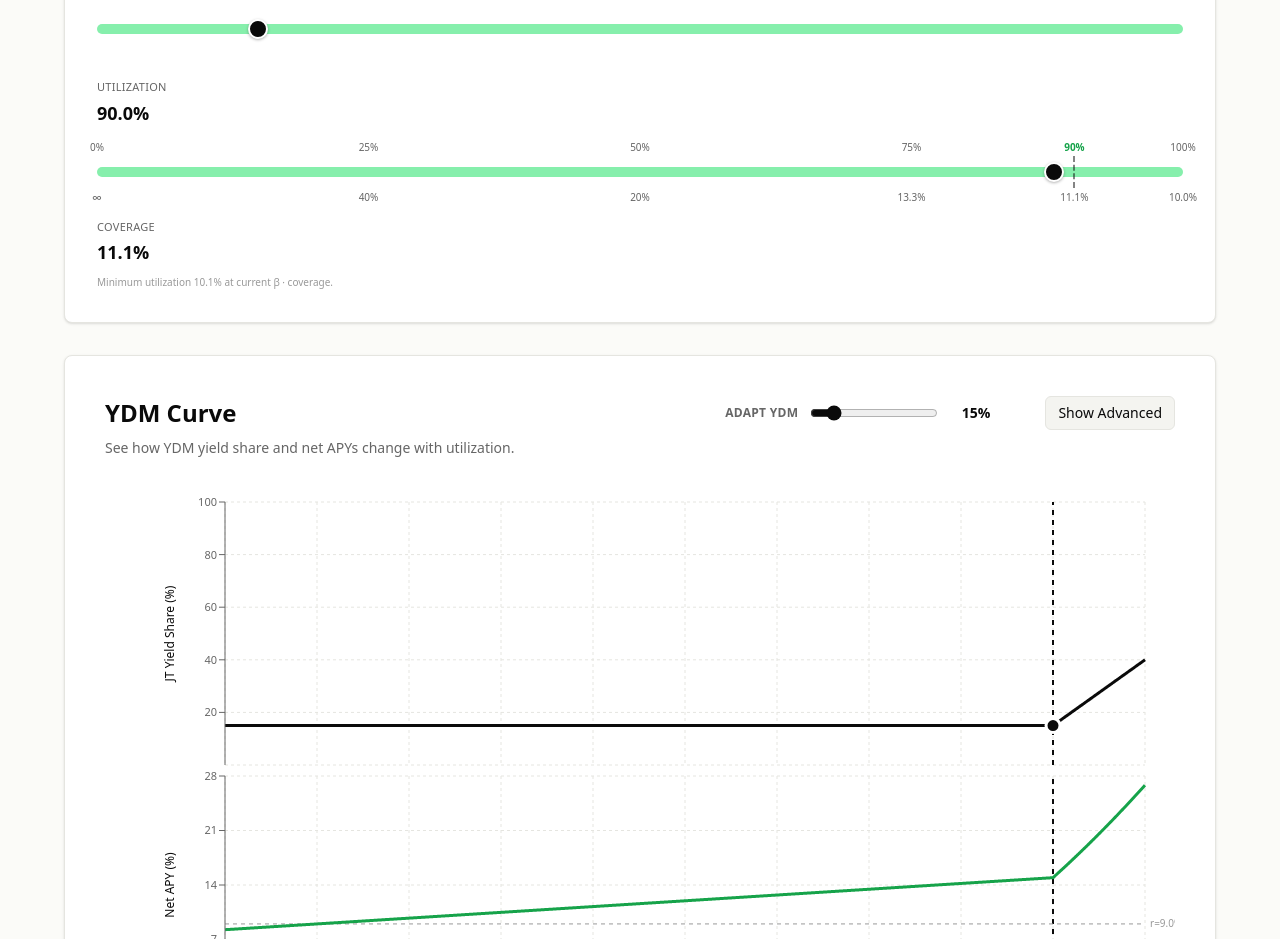
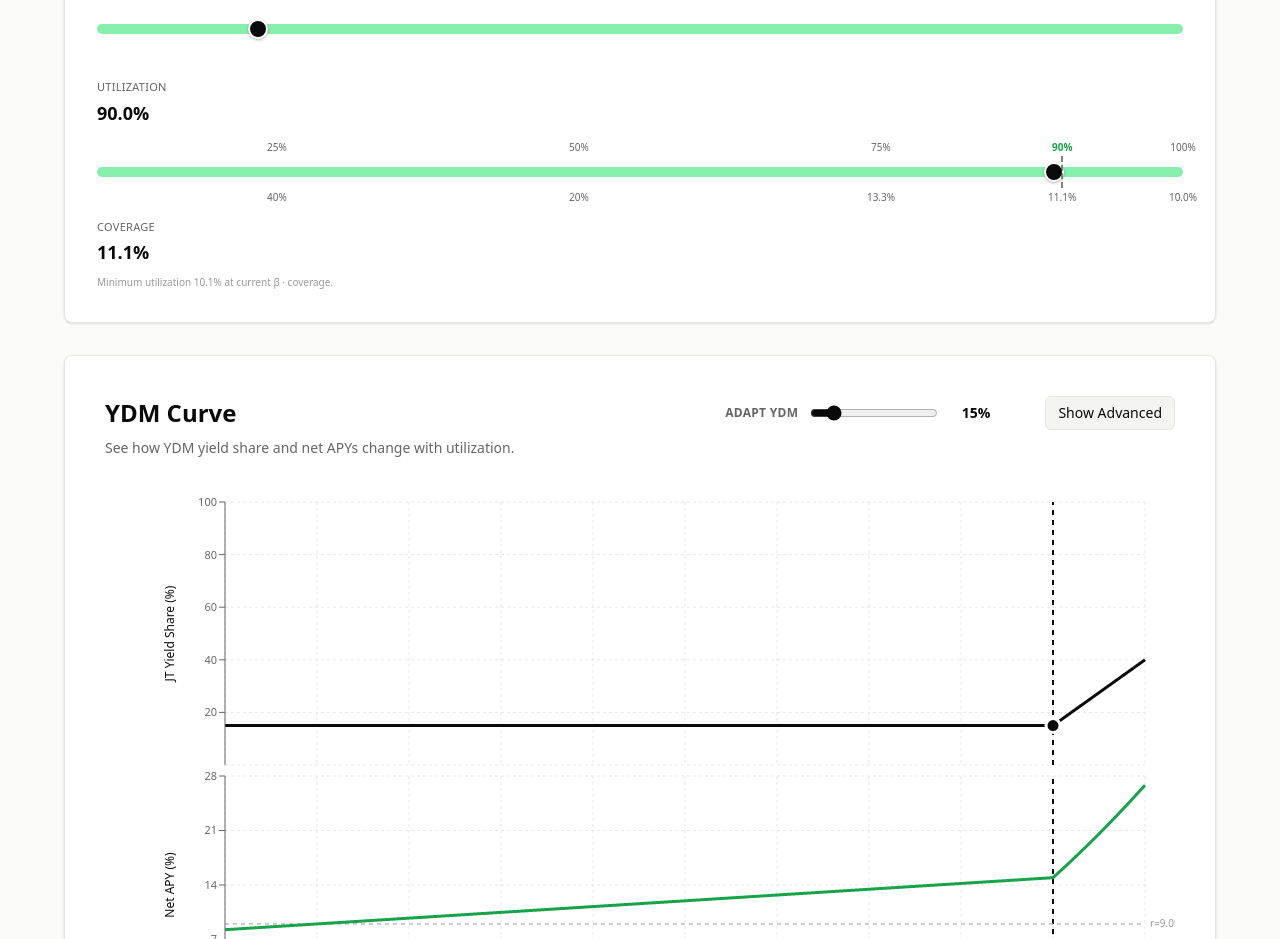
Before and after one commit to roycoprotocol/royco-simulator, a Next.js app: page / in a window 1280 px wide. Shown: the part 1580-2519 px from the top of the page. Built offline with nearby package versions, Linux system fonts and the light colour scheme.

Commit message:
rescale tick positions on simple slider to match active [β·COV, 1] range

```diff
--- a/app/page.tsx
+++ b/app/page.tsx
@@ -588,6 +588,21 @@ export default function YieldSimulator() {
       ? Math.min(1, Math.max(0, covNum * betaNumLocal) + SLIDER_STEP)
       : SLIDER_STEP;
     const sliderMin = variant === 'simple' ? minUtil : 0;
+    // Map a utilization value to its visual position on the rendered track.
+    // For simple: track spans [minUtil, 1] so ticks must be scaled accordingly.
+    // For complex: use the piecewise position mapping unchanged.
+    const toTrackPosition = (utilValue: number): number | null => {
+      if (variant === 'simple') {
+        if (utilValue < minUtil) return null;
+        if (utilValue >= 1) return 1;
+        const denom = 1 - minUtil;
+        if (denom <= 0) return 0;
+        return (utilValue - minUtil) / denom;
+      }
+      if (!Number.isFinite(utilValue)) return 1;
+      return complexPositionFromUtil(utilValue);
+    };
+    const renderedTargetPosition = toTrackPosition(TARGET_UTIL) ?? targetPosition;
     const trySnap = (pos: number) => {
       const u = utilFromPos(pos);
       if (Math.abs(u - TARGET_UTIL) <= SNAP_UTIL_TOLERANCE) setUtilization(TARGET_UTIL);
@@ -605,11 +620,14 @@ export default function YieldSimulator() {
         <label htmlFor={inputId} className="sr-only">Utilization</label>
 
         <div className="relative h-5">
-          {ticks.map((t) => (
+          {ticks.map((t) => {
+            const pos = toTrackPosition(t.utilValue);
+            if (pos === null) return null;
+            return (
             <div
               key={`above-${t.position}`}
               className="absolute top-0 -translate-x-1/2 text-[10px] tabular-nums"
-              style={{ left: `${t.position * 100}%` }}
+              style={{ left: `${pos * 100}%` }}
             >
               {t.isTarget ? (
                 <div
@@ -640,14 +658,15 @@ export default function YieldSimulator() {
                 <span className="text-[#666666]">{t.utilLabel}</span>
               )}
             </div>
-          ))}
+            );
+          })}
         </div>
 
         <div className="relative px-0">
           <div
             aria-hidden="true"
             className="pointer-events-none absolute top-1/2 -translate-y-1/2 -translate-x-1/2 h-8 border-l-2 border-dashed border-[#0a0a0a]/50"
-            style={{ left: `${targetPosition * 100}%` }}
+            style={{ left: `${renderedTargetPosition * 100}%` }}
           />
           <input
             id={inputId}
@@ -670,6 +689,8 @@ export default function YieldSimulator() {
 
         <div className="relative h-5 mt-1">
           {ticks.map((t) => {
+            const pos = toTrackPosition(t.utilValue);
+            if (pos === null) return null;
             const cov = parseNumber(minCoverage) / 100;
             let crLabel: string;
             if (t.utilValue === 0) crLabel = '∞';
@@ -682,7 +703,7 @@ export default function YieldSimulator() {
               <div
                 key={`below-${t.position}`}
                 className="absolute top-0 -translate-x-1/2 text-[10px] text-[#666666] tabular-nums"
-                style={{ left: `${t.position * 100}%` }}
+                style={{ left: `${pos * 100}%` }}
               >
                 {crLabel}
               </div>
```
